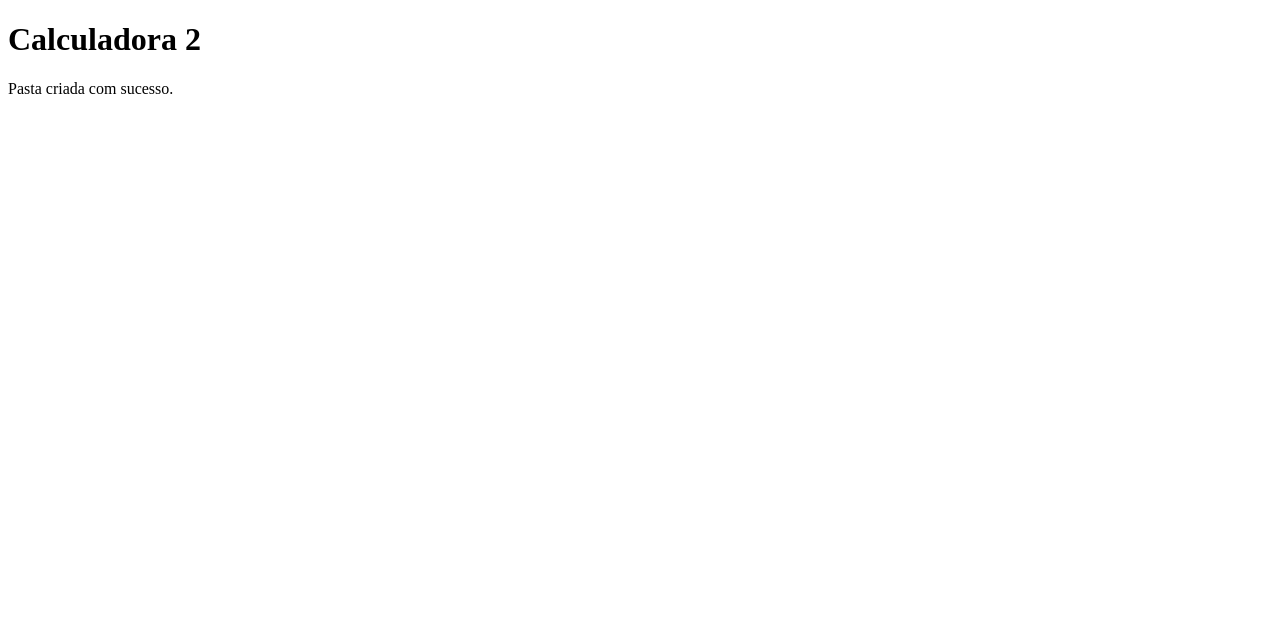
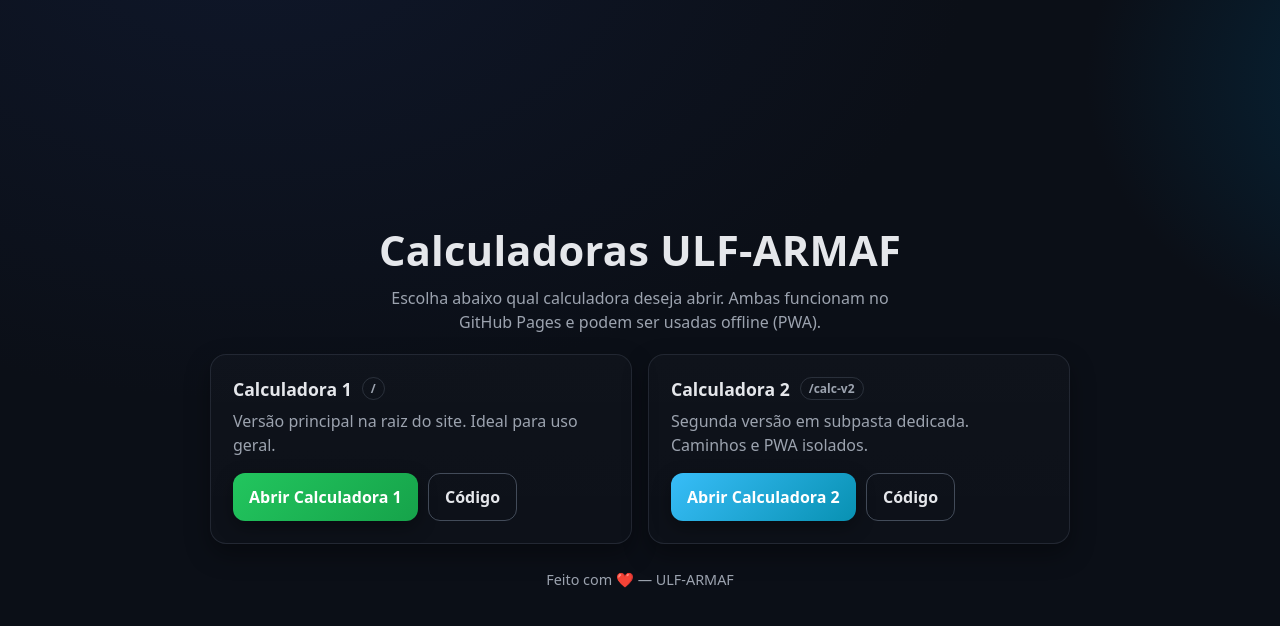
Before and after one commit to luiz-star/Calculadora-ULF-ARMAF, a plain HTML site: page calc-v2/index.html in a window 1280 px wide. Drawn offline with Linux system fonts and the light colour scheme.

Commit message:
Update index.html

```diff
--- a/calc-v2/index.html
+++ b/calc-v2/index.html
@@ -1 +1,173 @@
-<!doctype html><html lang="pt-BR"><meta charset="utf-8"><title>Calculadora 2</title><h1>Calculadora 2</h1><p>Pasta criada com sucesso.</p>
+<!DOCTYPE html>
+<html lang="pt-BR">
+<head>
+  <meta charset="utf-8" />
+  <meta name="viewport" content="width=device-width, initial-scale=1" />
+  <title>Hub | Calculadoras ULF-ARMAF</title>
+  <meta name="description" content="Hub de acesso às Calculadoras ULF-ARMAF" />
+  <style>
+    :root {
+      --bg: #0b0f17;
+      --card: #111827;
+      --text: #e5e7eb;
+      --muted: #9ca3af;
+      --primary: #22c55e;
+      --primary-600: #16a34a;
+      --accent: #38bdf8;
+      --accent-600: #0891b2;
+      --ring: rgba(56,189,248,0.35);
+      --shadow: 0 10px 25px rgba(0,0,0,0.35);
+    }
+    * { box-sizing: border-box; }
+    html, body { height: 100%; }
+    body {
+      margin: 0;
+      font-family: system-ui, -apple-system, Segoe UI, Roboto, Ubuntu, Cantarell, "Helvetica Neue", Arial, "Noto Sans", "Apple Color Emoji", "Segoe UI Emoji", "Segoe UI Symbol", sans-serif;
+      background: radial-gradient(1200px 800px at 20% -10%, #0f172a, transparent 60%),
+                  radial-gradient(900px 600px at 120% 10%, #052e47, transparent 50%),
+                  var(--bg);
+      color: var(--text);
+      display: grid;
+      place-items: center;
+      padding: 24px;
+    }
+    .wrapper {
+      width: 100%;
+      max-width: 860px;
+      display: grid;
+      gap: 20px;
+    }
+    header {
+      text-align: center;
+      padding: 10px 0 0;
+    }
+    h1 {
+      font-size: clamp(1.6rem, 2.2vw + 1rem, 2.6rem);
+      margin: 0;
+      letter-spacing: 0.3px;
+    }
+    p.lead {
+      margin: 8px auto 0;
+      max-width: 60ch;
+      color: var(--muted);
+      line-height: 1.5;
+    }
+    .grid {
+      display: grid;
+      grid-template-columns: repeat(2, minmax(0, 1fr));
+      gap: 16px;
+    }
+    @media (max-width: 640px) {
+      .grid { grid-template-columns: 1fr; }
+    }
+    .card {
+      background: linear-gradient(180deg, rgba(255,255,255,0.02), rgba(255,255,255,0.01));
+      border: 1px solid rgba(148,163,184,0.15);
+      border-radius: 16px;
+      padding: 22px;
+      box-shadow: var(--shadow);
+      position: relative;
+      overflow: hidden;
+      transition: transform .2s ease, border-color .2s ease, box-shadow .2s ease;
+      isolation: isolate;
+    }
+    .card::after {
+      content: "";
+      position: absolute; inset: -40%;
+      background: radial-gradient(400px 200px at var(--x, 50%) var(--y, 50%), rgba(56,189,248,0.15), transparent 40%);
+      opacity: 0; transition: opacity .25s ease;
+      pointer-events: none;
+    }
+    .card:hover {
+      transform: translateY(-2px);
+      border-color: rgba(56,189,248,0.35);
+      box-shadow: 0 16px 40px rgba(0,0,0,0.45);
+    }
+    .card:hover::after { opacity: 1; }
+    .title {
+      display: flex; align-items: center; gap: 10px;
+      font-weight: 700; font-size: 1.1rem; margin: 0 0 8px 0;
+    }
+    .badge {
+      font-size: 0.75rem;
+      padding: 2px 8px;
+      border-radius: 999px;
+      border: 1px solid rgba(148,163,184,0.2);
+      color: var(--muted);
+    }
+    .desc { margin: 0 0 16px 0; color: var(--muted); line-height: 1.5; }
+    .actions { display: flex; gap: 10px; flex-wrap: wrap; }
+    .btn {
+      appearance: none;
+      border: none;
+      border-radius: 12px;
+      padding: 12px 16px;
+      font-weight: 700;
+      cursor: pointer;
+      transition: transform .08s ease, filter .2s ease, box-shadow .2s ease;
+      display: inline-flex; align-items: center; gap: 10px;
+      text-decoration: none; color: white;
+      box-shadow: 0 6px 18px rgba(0,0,0,0.35);
+      will-change: transform;
+    }
+    .btn:active { transform: translateY(1px); }
+    .btn-primary { background: linear-gradient(135deg, var(--primary), var(--primary-600)); }
+    .btn-accent  { background: linear-gradient(135deg, var(--accent), var(--accent-600)); }
+    .btn-outline {
+      background: transparent; color: var(--text);
+      border: 1px solid rgba(148,163,184,0.4);
+      box-shadow: none;
+    }
+    footer { text-align: center; color: var(--muted); font-size: 0.9rem; padding: 6px 0 0; }
+    .k { font-feature-settings: "tnum" 1, "ss01" 1; }
+  </style>
+  <script>
+    // realça o hover com o gradiente seguindo o mouse
+    document.addEventListener('mousemove', (e) => {
+      for (const card of document.querySelectorAll('.card')) {
+        const rect = card.getBoundingClientRect();
+        card.style.setProperty('--x', (e.clientX - rect.left) + 'px');
+        card.style.setProperty('--y', (e.clientY - rect.top) + 'px');
+      }
+    });
+  </script>
+</head>
+<body>
+  <main class="wrapper">
+    <header>
+      <h1>Calculadoras ULF-ARMAF</h1>
+      <p class="lead">Escolha abaixo qual calculadora deseja abrir. Ambas funcionam no GitHub Pages e podem ser usadas offline (PWA).</p>
+    </header>
+
+    <section class="grid">
+      <!-- Cartão da Calculadora 1 (raiz) -->
+      <article class="card">
+        <div class="title">
+          <span>Calculadora 1</span>
+          <span class="badge">/</span>
+        </div>
+        <p class="desc">Versão principal na raiz do site. Ideal para uso geral.</p>
+        <div class="actions">
+          <a class="btn btn-primary" href="./" rel="noopener">Abrir Calculadora 1</a>
+          <a class="btn btn-outline" href="https://github.com/luiz-star/Calculadora-ULF-ARMAF" target="_blank" rel="noopener">Código</a>
+        </div>
+      </article>
+
+      <!-- Cartão da Calculadora 2 (subpasta calc-v2) -->
+      <article class="card">
+        <div class="title">
+          <span>Calculadora 2</span>
+          <span class="badge">/calc-v2</span>
+        </div>
+        <p class="desc">Segunda versão em subpasta dedicada. Caminhos e PWA isolados.</p>
+        <div class="actions">
+          <a class="btn btn-accent" href="./calc-v2/" rel="noopener">Abrir Calculadora 2</a>
+          <a class="btn btn-outline" href="https://github.com/luiz-star/Calculadora-ULF-ARMAF/tree/main/calc-v2" target="_blank" rel="noopener">Código</a>
+        </div>
+      </article>
+    </section>
+
+    <footer>Feito com ❤️ — <span class="k">ULF-ARMAF</span></footer>
+  </main>
+</body>
+</html>
```
